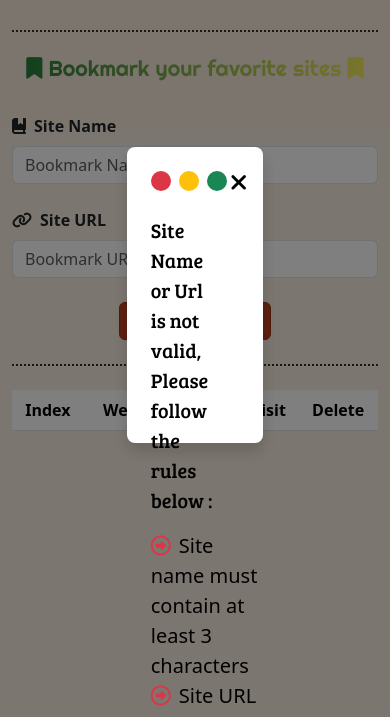
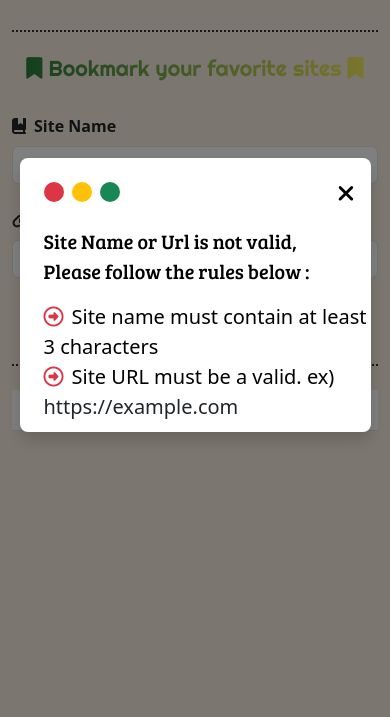
Before and after one commit to MayarShaaban4521/Bookmarker, a plain HTML site: page index.html in a window 390 px wide. Both pictures are taken after typing "Sample", "Sample" into the empty fields and a click on the button "Submit". Shown: the part 127-844 px from the top of the page. Drawn offline with Linux system fonts and the light colour scheme; a web font is replaced by a local one.

Commit message:
second commit

```diff
--- a/CSS/global.css
+++ b/CSS/global.css
@@ -72,10 +72,47 @@ body::selection{
 
 
  }
- .circle{
+ @media (max-width : 1200px) {
+   .layer-content{
+    width: 51%;
+    height: 35%;
+
+
+ }
+
+ }
+ @media (max-width : 876px) {
+   .layer-content{
+    width: 60%;
+    height: 35%;
+
+
+ }
+
+ }
+ @media (max-width : 768px) {
+   .layer-content{
+    width: 65%;
+    height: 40%;
+
+
+ }
+}
+
+@media (max-width : 500px) {
+   .layer-content{
+    width: 90%;
+    height: fit-content;
+    padding-bottom: 10px;
+
+
+ }
+
+}
+.circle{
     width: 20px;
     height: 20px;
  }
- .layerPara{
+.layerPara{
     font-family: "Bree Serif" , serif;
- }
+}
```
Also changed, not shown: index.html (+2 -2 lines).
